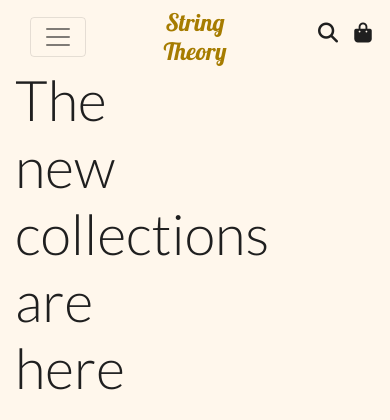
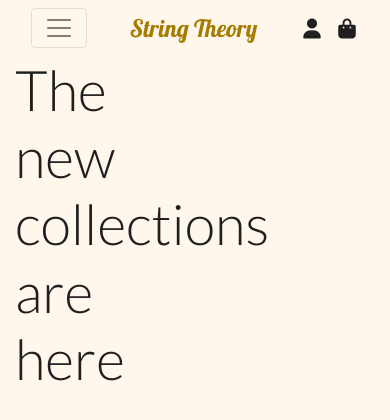
Before and after one commit to LukeThornton92/string_theory, a Django app: page / in a window 390 px wide. Shown: the top 420 px of the page. Run offline with Django 3.2, Linux system fonts and the light colour scheme; some libraries are stand-ins or nearby versions.

Commit message:
chore: complete overhaul of mobile header, bootstrap boilerplate added. much to delete

```diff
--- a/static/css/base.css
+++ b/static/css/base.css
@@ -107,10 +107,6 @@ body {
     max-width: 33.333333%;
     text-align: center;
   }
-  .collapse {
-    width: 430px !important;
-    height: 932px !important;
-  }
 }
 
 /* Desktop Styles (992px and up) */
@@ -215,64 +211,23 @@ body {
 }
 
 /* -------------------------------- Nav Drop Downs */
-
-.navbar {
-  padding-top: 50px;
-  padding-right: 0px;
-  padding-bottom: 0px;
-  padding-left: 0px;
-}
-nav {
-  padding: 0px;
-}
-
-nav .col {
-  padding: 0px;
-}
-
 .cursor-hover {
   cursor: pointer;
 }
 
-/* stops burger pushing down page */
 .collapse {
-  position: fixed;
-  top: 0px;
-  left: 0;
-  width: 100%;
-  height: 100%;
-  z-index: 1050;
   background-color: #fff7ec;
-  border-right: 6px solid #1f1f1f;
-  border-bottom: 6px solid #1f1f1f;
   overflow-y: auto;
 }
 
-.navbar-nav {
-  flex-direction: column; /* Stack links vertically */
-  margin-left: 25px;
+.test {
+  width: 400px !important;
 }
 
-.burger {
-  margin-top: 8px;
+.dropdown {
+  width: 200px;
 }
 
-.btn-close {
-  background-color: #fff7ec;
-  border: none;
-  font-size: 1.5rem;
-  line-height: 1;
-  color: #1f1f1f;
-  opacity: 0.8;
-  margin-top: 10px;
-  margin-left: 10px;
-  padding: 0;
-  z-index: 1100;
-}
-
-.dropdown-menu {
-  width: 95%;
-}
 /* -------------------------------- page divider */
 
 .center-diamond {
--- a/templates/base.html
+++ b/templates/base.html
@@ -35,11 +35,7 @@
       integrity="sha384-9/reFTGAW83EW2RDu2S0VKaIzap3H66lZH81PoYlFhbGU+6BZp6G7niu735Sk7lN"
       crossorigin="anonymous"
     ></script>
-    <script
-      src="https://cdn.jsdelivr.net/npm/bootstrap@4.6.2/dist/js/bootstrap.min.js"
-      integrity="sha384-+sLIOodYLS7CIrQpBjl+C7nPvqq+FbNUBDunl/OZv93DB7Ln/533i8e/mZXLi/P+"
-      crossorigin="anonymous"
-    ></script>
+    <script src="https://cdn.jsdelivr.net/npm/bootstrap@5.3.2/dist/js/bootstrap.bundle.min.js" integrity="sha384-C6RzsynM9kWDrMNeT87bh95OGNyZPhcTNXj1NW7RuBCsyN/o0jlpcV8Qyq46cDfL" crossorigin="anonymous"></script>
     <script
       src="https://kit.fontawesome.com/188f55f490.js"
       crossorigin="anonymous"
--- a/templates/includes/mobile-top-header.html
+++ b/templates/includes/mobile-top-header.html
@@ -1,8 +1,67 @@
-<header class="container-fluid fixed-top header-container">
-    <div class="row d-flex justify-content-between align-items-center h-100">
-            <div class="align-items-center col">
-                <nav class="navbar-expand-lg navbar-light col-md-1 text-left burger">
-                    <!-- Hamburger Button -->
+<header class="fixed-top header-container w-100">
+    <nav class="navbar navbar-light">
+        <div class="container-fluid">
+            <div class="d-flex justify-content-between align-items-center w-100">
+                <button class="navbar-toggler" type="button" data-bs-toggle="collapse" data-bs-target="#navbarNav" aria-controls="navbarNav" aria-expanded="false" aria-label="Toggle navigation">
+                    <span class="navbar-toggler-icon"></span>
+                </button>
+                <a href="{% url 'home' %}" class="main-logo-link">
+                    <h2 class="my-0 title">String Theory</h2>
+                </a>
+                <div> <ul class="list-inline mb-0">
+                        <li class="list-inline-item icon">
+                            <form action="/user" method="get">
+                                <i class="fas fa-user fa-lg"></i>
+                            </form>
+                        </li>
+                        <li class="list-inline-item icon">
+                            <a href="/cart" class="text-black">
+                                <i class="fas fa-shopping-bag fa-lg"></i>
+                            </a>
+                        </li>
+                    </ul>
+                </div>
+            </div>
+            <div class="collapse navbar-collapse test" id="navbarNav">
+                <ul class="navbar-nav me-auto mb-2 mb-lg-0">
+                    <li class="nav-item dropdown">
+                        <a class="nav-link dropdown-toggle" href="#" id="navbarDropdownMenuLink1" role="button" data-bs-toggle="dropdown" aria-expanded="false">
+                            Menu 1
+                        </a>
+                        <ul class="dropdown-menu dropdown-menu-start" aria-labelledby="navbarDropdownMenuLink1">
+                            <li><a class="dropdown-item" href="#">Action</a></li>
+                            <li><a class="dropdown-item" href="#">Another action</a></li>
+                        </ul>
+                    </li>
+                    <li class="nav-item dropdown">
+                        <a class="nav-link dropdown-toggle" href="#" id="navbarDropdownMenuLink2" role="button" data-bs-toggle="dropdown" aria-expanded="false">
+                            Menu 2
+                        </a>
+                        <ul class="dropdown-menu dropdown-menu-start" aria-labelledby="navbarDropdownMenuLink2">
+                            <li><a class="dropdown-item" href="#">Action</a></li>
+                            <li><a class="dropdown-item" href="#">Another action</a></li>
+                        </ul>
+                    </li>
+                    <li class="nav-item dropdown">
+                        <a class="nav-link dropdown-toggle" href="#" id="navbarDropdownMenuLink3" role="button" data-bs-toggle="dropdown" aria-expanded="false">
+                            Menu 3
+                        </a>
+                        <ul class="dropdown-menu dropdown-menu-start" aria-labelledby="navbarDropdownMenuLink3">
+                            <li><a class="dropdown-item" href="#">Action</a></li>
+                            <li><a class="dropdown-item" href="#">Another action</a></li>
+                        </ul>
+                    </li>
+                </ul>
+                    <form class="d-flex">
+                        <input class="form-control me-2" type="search" placeholder="Search" aria-label="Search">
+                        <button class="btn btn-outline-success" type="submit">Search</button>
+                    </form>
+            </div>
+        </div>
+    </nav>
+</header>
+<!--
+    <nav class="navbar-expand-lg navbar-light col-md-1 text-left burger">
                     <button
                     class="navbar-toggler"
                     type="button"
@@ -14,7 +73,6 @@
                     >
                     <span class="navbar-toggler-icon"></span>
                     </button>
-                    <!-- Collapsible Navigation Menu -->
                     <div class="collapse navbar-collapse" id="navbarNav">
                         <button
                                 type="button"
@@ -25,7 +83,6 @@
                                 aria-label="Close"
                                 ><i class="fa-solid fa-xmark"></i></button>
                     <ul class="navbar-nav">
-                        <!-- First Dropdown Menu -->
                         <li class="nav-item dropdown">
                         <a
                             class="nav-link dropdown-toggle"
@@ -37,14 +94,13 @@
                         >
                             Menu 1
                         </a>
-                        <div class="dropdown-menu" aria-labelledby="navbarDropdownMenuLink1">
+                        <div class="dropdown-menu sub-menu dropdown-menu-end" aria-labelledby="navbarDropdownMenuLink1" >
                             <a class="dropdown-item" href="#">Action</a>
                             <a class="dropdown-item" href="#">Another action</a>
                             <a class="dropdown-item" href="#">Something else here</a>
                         </div>
                         </li>
 
-                        <!-- Second Dropdown Menu -->
                         <li class="nav-item dropdown">
                         <a
                             class="nav-link dropdown-toggle"
@@ -56,13 +112,12 @@
                         >
                             Menu 2
                         </a>
-                        <div class="dropdown-menu" aria-labelledby="navbarDropdownMenuLink2">
+                        <div class="dropdown-menu sub-menu" aria-labelledby="navbarDropdownMenuLink2">
                             <a class="dropdown-item" href="#">Action</a>
                             <a class="dropdown-item" href="#">Another action</a>
                             <a class="dropdown-item" href="#">Something else here</a>
                         </div>
                         </li>
-                        <!-- Third Dropdown Menu -->
                         <li class="nav-item dropdown">
                             <a
                                 class="nav-link dropdown-toggle"
@@ -74,13 +129,12 @@
                             >
                                 Menu 3
                             </a>
-                            <div class="dropdown-menu" aria-labelledby="navbarDropdownMenuLink2">
+                            <div class="dropdown-menu sub-menu" aria-labelledby="navbarDropdownMenuLink2">
                                 <a class="dropdown-item" href="#">Action</a>
                                 <a class="dropdown-item" href="#">Another action</a>
                                 <a class="dropdown-item" href="#">Something else here</a>
                             </div>
                             </li>
-                        <!-- Fourth Dropdown Menu -->
                         <li class="nav-item dropdown">
                             <a
                                 class="nav-link dropdown-toggle"
@@ -92,13 +146,12 @@
                             >
                                 Menu 4
                             </a>
-                            <div class="dropdown-menu" aria-labelledby="navbarDropdownMenuLink2">
+                            <div class="dropdown-menu sub-menu" aria-labelledby="navbarDropdownMenuLink2">
                                 <a class="dropdown-item" href="#">Action</a>
                                 <a class="dropdown-item" href="#">Another action</a>
                                 <a class="dropdown-item" href="#">Something else here</a>
                             </div>
                             </li>
-                        <!-- Fifth Dropdown Menu -->
                         <li class="nav-item dropdown">
                             <a
                                 class="nav-link dropdown-toggle"
@@ -110,37 +163,14 @@
                             >
                                 Menu 5
                             </a>
-                            <div class="dropdown-menu" aria-labelledby="navbarDropdownMenuLink2">
+                            <div class="dropdown-menu sub-menu" aria-labelledby="navbarDropdownMenuLink2">
                                 <a class="dropdown-item" href="#">Action</a>
                                 <a class="dropdown-item" href="#">Another action</a>
                                 <a class="dropdown-item" href="#">Something else here</a>
                             </div>
                             </li>
                     </ul>
+                    <div><hr class="center-diamond"></div>
                     </div>
                 </nav>
-            </div>
-            <!-- Logo -->
-            <div class="text-center mt-2 col">
-                <a href="{% url 'home' %}" class="main-logo-link">
-                    <h2 class="my-0 title">String Theory</h2>
-                </a>
-            </div>
-            <!-- Icons -->
-            <div class=" text-right col">
-                <ul class="list-inline mb-0">
-                    <li class="list-inline-item icon">
-                            <form action="/search" method="get">
-                                <i class="fas fa-search fa-lg"></i>
-                            </form>
-                    </li>
-                    <li class="list-inline-item icon">
-                        <a href="/cart" class="text-black">
-                            <i class="fas fa-shopping-bag fa-lg"></i>
-                        </a>
-                    </li>
-                </ul>
-            </div>
-        </div>
-    </div>
-</header>
+-->
```
